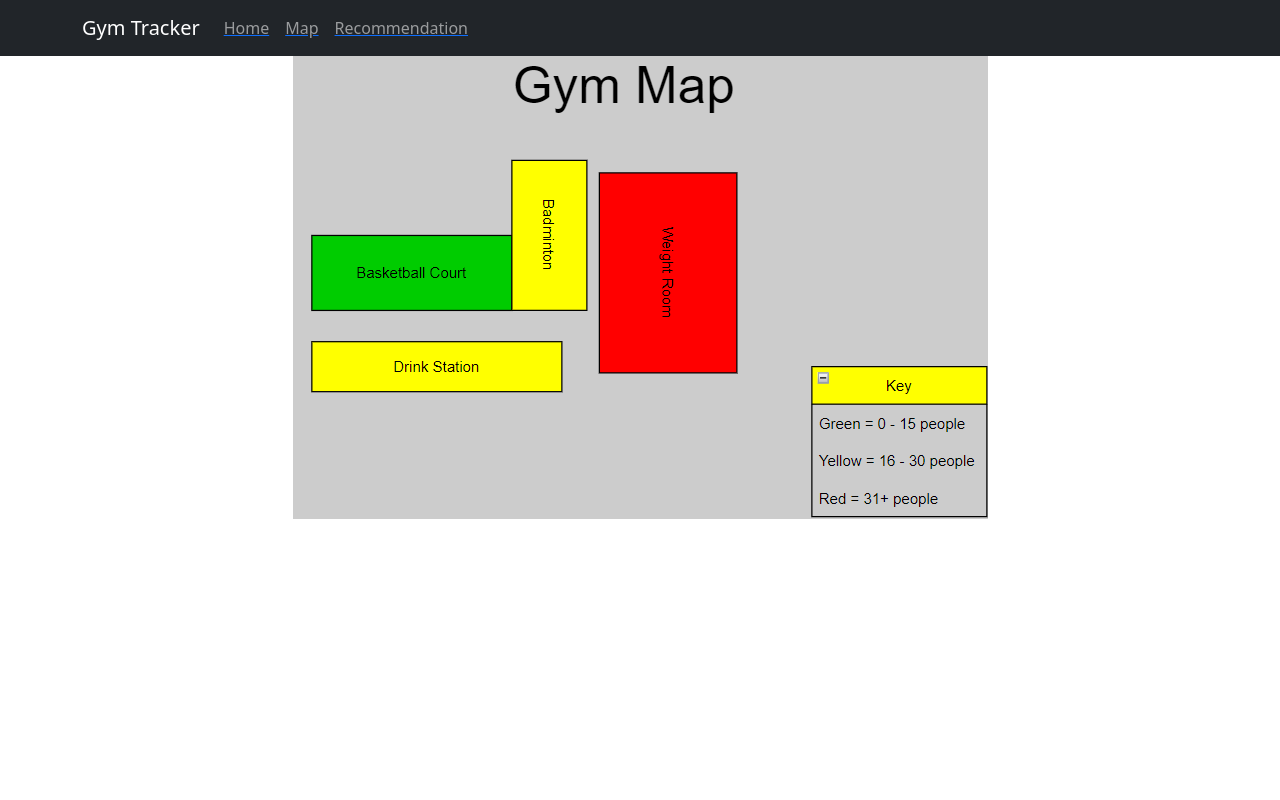
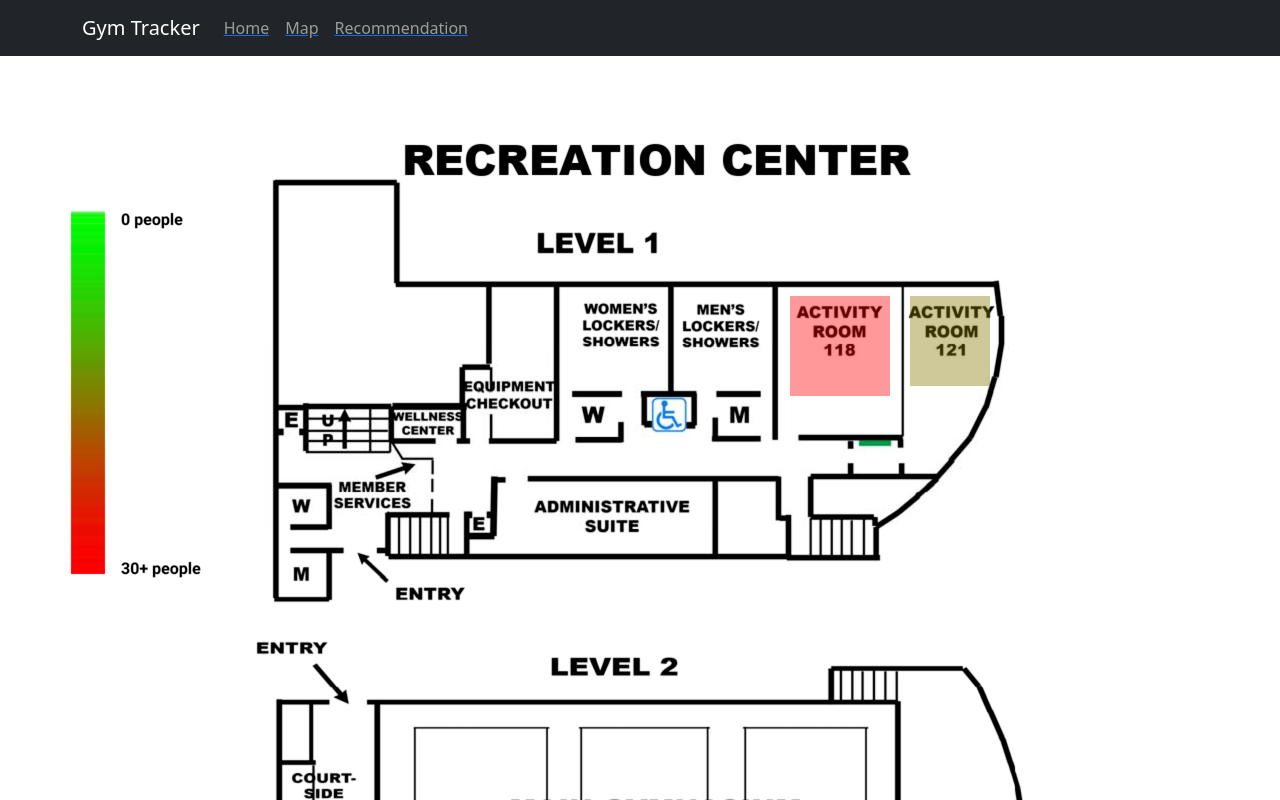
Before and after one commit to raynguyen2505/325-code-prototype, a React (Create React App) app: page /map in a window 1280 px wide. Shown: the top 800 px of the page. Built offline with nearby package versions, Linux system fonts and the light colour scheme.

Commit message:
map page rebuilt with dynamical heat-map

```diff
--- a/package.json
+++ b/package.json
@@ -12,7 +12,7 @@
     "react-apexcharts": "^1.3.9",
     "react-bootstrap": "^2.0.2",
     "react-dom": "^17.0.2",
-    "react-router-dom": "^5.0.0",
+    "react-router-dom": "^5.2.0",
     "react-scripts": "^4.0.3",
     "reactive-button": "^1.3.7",
     "web-vitals": "^1.1.2",
--- a/src/Map.css
+++ b/src/Map.css
@@ -1,4 +1,6 @@
 .Map {
-	text-align: center;
-	padding: '15px';
+	background-image: url(./heatmap.png);
+	height: 100%;
+	width: 100%;
+	background-repeat: no-repeat;
 }
--- a/src/Map.js
+++ b/src/Map.js
@@ -1,14 +1,35 @@
 // JavaScript source code
-import React from 'react';
-import myMap from "./recMap.PNG"
+import React, {useRef, useEffect} from 'react';
+import myMap from "./reccentermap_page-0001.jpg"
 import './Map.css'
 
-function Map() {
-	return(
+const Map = props => {
+
+	const canvasRef = useRef(null);
+	const tar = 40;
+	useEffect(() => {
+		const canvas = canvasRef.current;
+		const context = canvas.getContext('2d');
+		//Our first draw
+		context.globalAlpha = 0.4;
+		// activity room 118
+		context.fillStyle = `rgb(${tar*9}, ${256 - tar*9}, 0)`;
+		context.fillRect(790, 240, 100, 100)
+		// activity room 121
+		context.fillStyle = `rgb(${15*9}, ${256 - 15*9}, 0)`;
+		context.fillRect(910, 240, 80, 90)
+
+	}, [])
+
+	return (
 		<div className="Map">
-			<img src={myMap}></img>
+			<canvas ref={canvasRef} width={1275} height={1650} {...props}/>
 		</div>
 	)
 }
 
 export default Map;
+
+// <div className="Map">
+// 	<img src={myMap}></img>
+// </div>
```
Also changed, not shown: src/heatmap.png (added), 1 other file (tests, documents, lock files or other folders).
